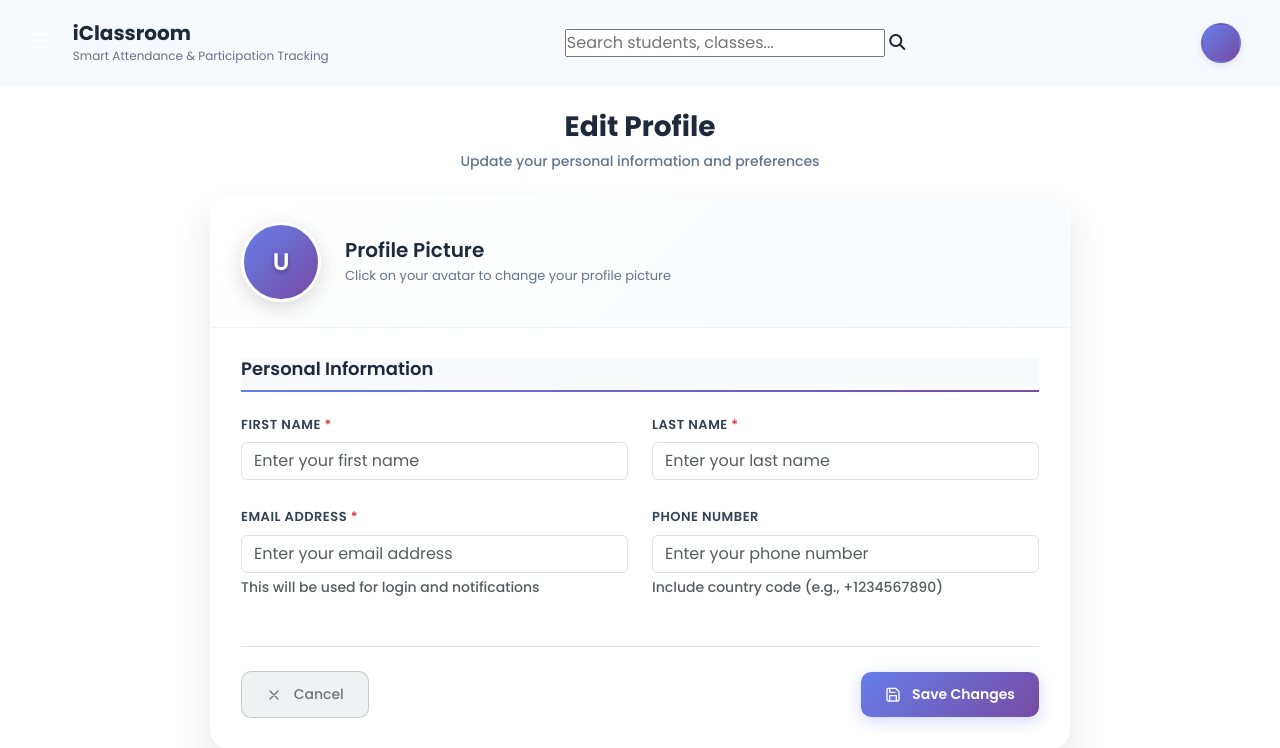
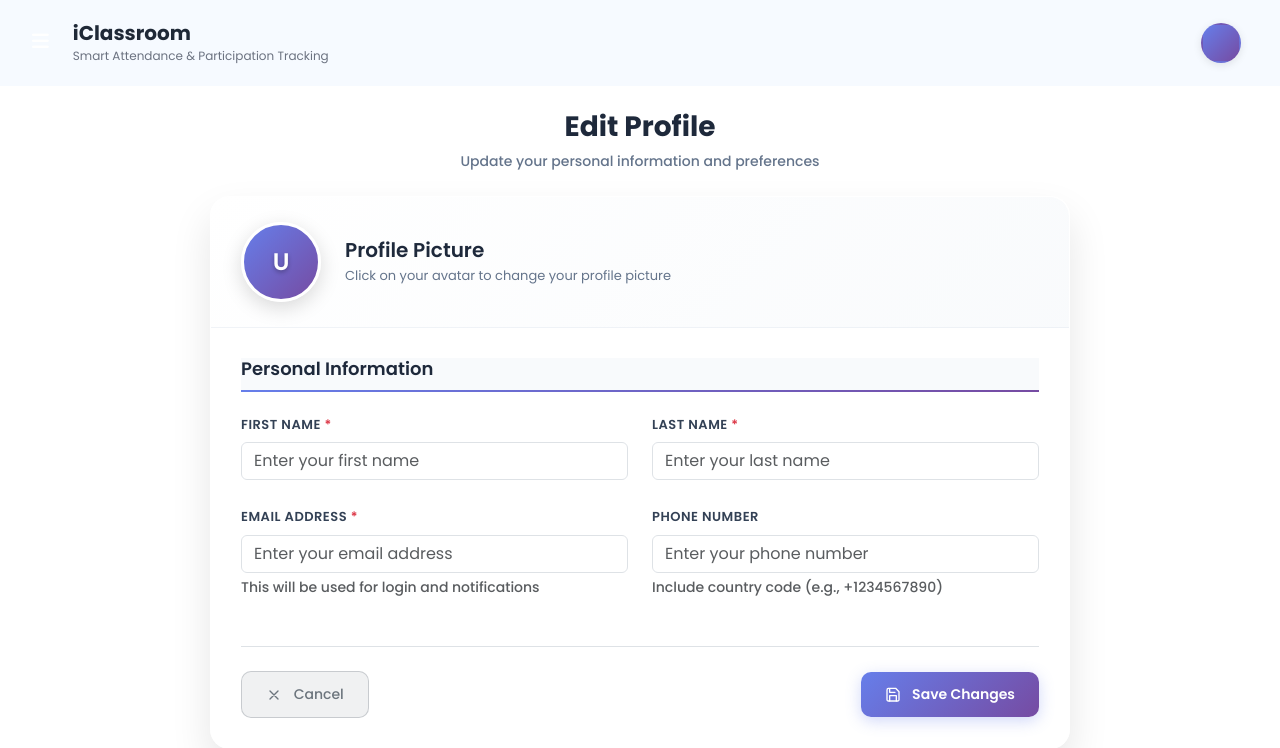
Before and after one commit to Draketzy/iclassroom, a Django app: template iClassroom/classroom/templates/classroom/profile_edit.html in a window 1280 px wide. Shown: the top 748 px of the page. Run offline with Django 3.2, Linux system fonts and the light colour scheme; the template is opened without the code that fills it, so the values that code supplies are empty; some libraries are stand-ins or nearby versions.

Commit message:
Update header.html

```diff
--- a/iClassroom/classroom/templates/classroom/header.html
+++ b/iClassroom/classroom/templates/classroom/header.html
@@ -31,13 +31,6 @@
             <div class="title">
                 <h1 class="brand-name">iClassroom</h1>
                 <p class="tagline">Smart Attendance & Participation Tracking</p>
-            </div>
-        </div>
-
-        <div class="header-center">
-            <div class="search-container">
-                <input type="text" class="search-input" placeholder="Search students, classes..." id="searchInput">
-                <i class="fas fa-search search-icon"></i>
             </div>
         </div>
 
```
